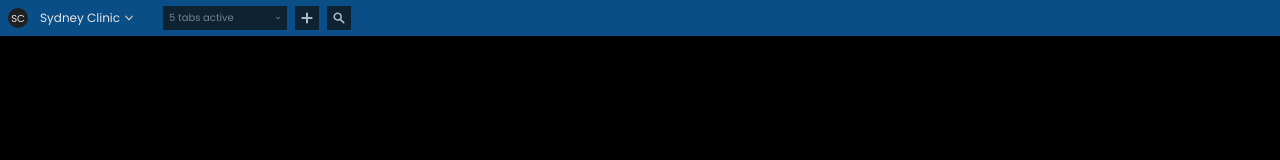
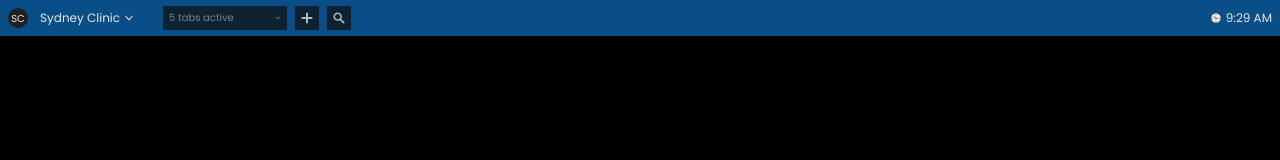
Before and after one commit to AryanshMahato/simpliclaim-ui-task, a React (Create React App) app: page / in a window 1280 px wide. Shown: the top 160 px of the page. Built offline with nearby package versions, Linux system fonts and the light colour scheme; the HTML template or start-up script is replaced by a standard one.

Commit message:
Time Added in Navbar

```diff
--- a/src/Global/Navbar/Components/Tabs.tsx
+++ b/src/Global/Navbar/Components/Tabs.tsx
@@ -5,10 +5,12 @@ import Arrow from "../../../Assets/arrow.svg";
 import Add from "../../../Assets/add.svg";
 import Zoom from "../../../Assets/search.svg";
 
+//? Props
 interface TabsProps {
   activeTabs: number;
 }
 
+//? Styles
 const styles = makeStyles((theme: Theme) => ({
   root: {
     display: "flex",
@@ -44,8 +46,11 @@ const styles = makeStyles((theme: Theme) => ({
   zoom: {},
 }));
 
+//? Default Export
 export default ({ activeTabs }: TabsProps) => {
   const classes = styles();
+
+  //? JSX Return
   return (
     <Grid className={classes.root}>
       <Box className={classes.info + " " + classes.tabBox}>
--- /dev/null
+++ b/src/Global/Navbar/Components/Time.tsx
@@ -0,0 +1,76 @@
+import React, { useEffect, useState } from "react";
+import { Grid, makeStyles, Theme, Typography } from "@material-ui/core";
+import Clock from "../../../Assets/clock.svg";
+
+//? Styles
+const styles = makeStyles((theme: Theme) => ({
+  root: {},
+  clock: {
+    width: 12,
+    height: 12,
+    objectFit: "contain",
+  },
+  time: {
+    marginLeft: 4,
+    fontSize: 12,
+    fontWeight: 500,
+    color: theme.palette.text.primary,
+  },
+}));
+
+//? Default Export
+export default () => {
+  const classes = styles();
+
+  // Sets today time at component load
+  const today = new Date();
+  const [time, setTime] = useState(
+    today.toLocaleString("en-US", {
+      hour: "numeric",
+      minute: "numeric",
+      hour12: true,
+    })
+  );
+
+  // Gets Current Second
+  const [second, setSecond] = useState(
+    +today.toLocaleString("en-US", {
+      second: "numeric",
+    })
+  );
+
+  // Updates second after every 1s
+  setTimeout(() => {
+    setSecond(second + 1);
+  }, 1000);
+
+  // Checks if second is 60,
+  useEffect(() => {
+    if (second === 60) {
+      // Reset Second to 0
+      setSecond(0);
+      // Updates DOM with new Time
+      setTime(
+        today.toLocaleString("en-US", {
+          hour: "numeric",
+          minute: "numeric",
+          hour12: true,
+        })
+      );
+    }
+  }, [second]);
+
+  //? JSX Return
+  return (
+    <Grid
+      className={classes.root}
+      container
+      alignItems={"center"}
+      wrap={"nowrap"}
+      justify={"flex-end"}
+    >
+      <img src={Clock} alt="Clock" className={classes.clock} />
+      <Typography className={classes.time}>{time}</Typography>
+    </Grid>
+  );
+};
--- a/src/Global/Navbar/Navbar.tsx
+++ b/src/Global/Navbar/Navbar.tsx
@@ -3,6 +3,7 @@ import { Box, Grid, makeStyles, Theme, Typography } from "@material-ui/core";
 import Clinic from "./Components/Clinic";
 import Arrow from "../../Assets/arrow.svg";
 import Tabs from "./Components/Tabs";
+import Time from "./Components/Time";
 
 //? Styles
 const styles = makeStyles((theme: Theme) => ({
@@ -42,9 +43,15 @@ export default () => {
 
   //? JSX Return
   return (
-    <Grid className={classes.root} container alignItems="center">
+    <Grid
+      className={classes.root}
+      container
+      alignItems="center"
+      justify={"space-between"}
+      wrap={"nowrap"}
+    >
       {/*Left Part Starts*/}
-      <Box>
+      <Grid container alignItems="center">
         {/*Main Icon*/}
         <Grid
           className={classes.oval}
@@ -54,14 +61,19 @@ export default () => {
         >
           <Typography className={classes.icon}>SC</Typography>
         </Grid>
-      </Box>
         {/*Clinic Name*/}
         <Box className={classes.clinic}>
           <Clinic>Sydney Clinic</Clinic>
           <img src={Arrow} alt="Arrow" className={classes.arrowDown} />
         </Box>
         <Tabs activeTabs={5} />
+      </Grid>
       {/*Left Part Ends*/}
+      {/*Right Part Starts*/}
+      <Grid container>
+        <Time />
+      </Grid>
+      {/*Right Part Ends*/}
     </Grid>
   );
 };
```
Also changed, not shown: src/Assets/clock.svg (added). Lines whose indentation alone changed are shown as unchanged.
